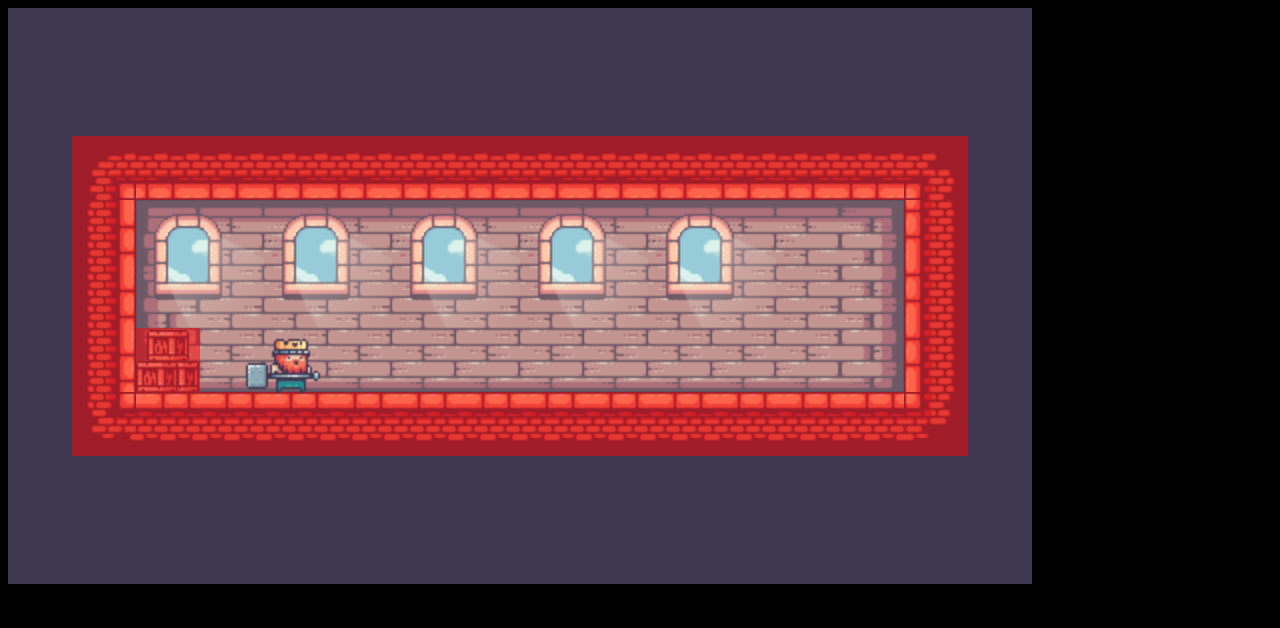
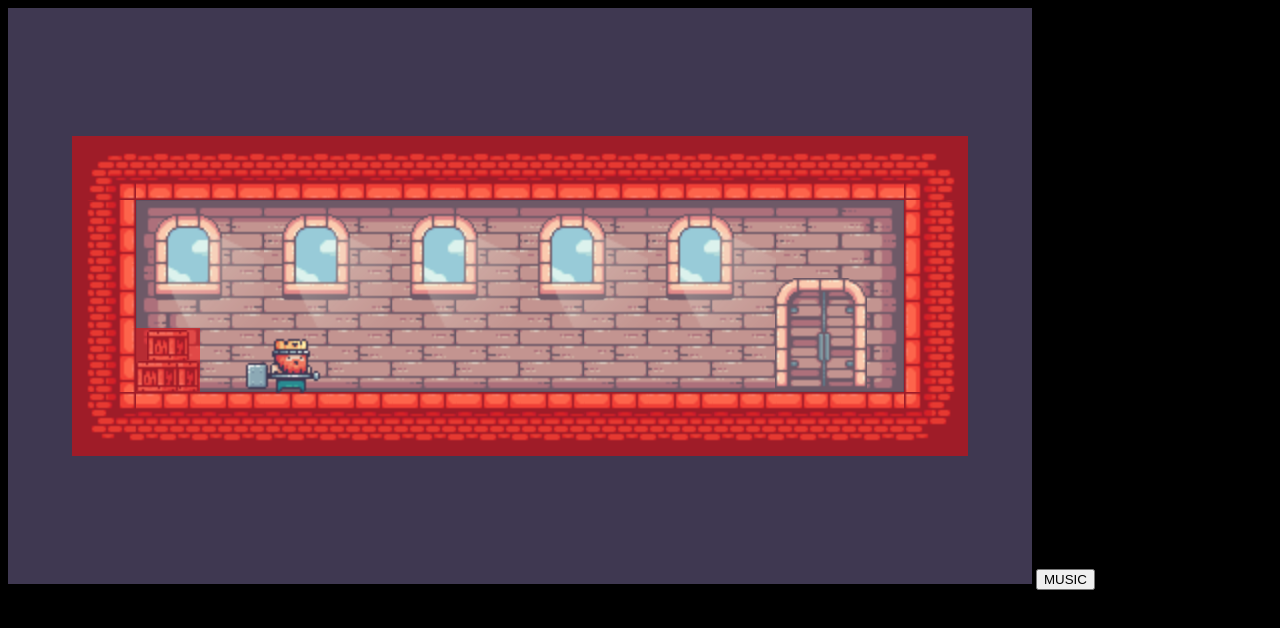
Before and after one commit to KoulLife/web-arcade-game, a plain HTML site: page index.html in a window 1280 px wide. Drawn offline with Linux system fonts and the light colour scheme.

Commit message:
11. door
문에 들어가는 애니메이션 적용

```diff
--- a/index.html
+++ b/index.html
@@ -11,3 +11,9 @@
 <script src="js/eventListener.js"></script>
 <script src="js/classes/CollisionBlocks.js"></script>
 <script src="index.js"></script>
+
+<audio id="audioContainer">
+  <source id="audioSource" src='./sound/hanni.mp3'/>
+</audio>
+
+<button onclick="music()">MUSIC</button>
--- a/index.js
+++ b/index.js
@@ -46,8 +46,28 @@ const player = new Player({
       imageSrc: './img/king/runLeft.png',
       image: new Image()
     },
+    enterDoor: {
+      frameRate: 8,
+      frameBuffer: 4,
+      loop: false,
+      imageSrc: './img/king/enterDoor.png',
+    },
   }
 })
+
+const doors = [
+  new Sprite({
+    position: {
+      x: 767,
+      y: 270,
+    },
+    imageSrc: './img/doorOpen.png',
+    frameRate: 5,
+    frameBuffer: 5,
+    loop: false,
+    autoplay: false,
+  }),
+]
 
 const keys = {
   w: {
@@ -69,24 +89,20 @@ function animate(){
     collisionBlocks.draw()
   })
 
-  player.velocity.x = 0
-  if(keys.d.pressed) {
-    player.switchSprite('runRight')
-    player.velocity.x = 5
-    player.lastDirections = 'right'
-  } else if(keys.a.pressed) {
-    player.switchSprite('runLeft')
-    player.velocity.x = -5
-    player.lastDirections = 'left'
-  }
-  else {
-    if (player.lastDirections === 'left') player.switchSprite('idleLeft')
-    else player.switchSprite('idleRight')
-  }
+  doors.forEach((door) => {
+    door.draw()
+  })
 
-
+  player.handleInput(keys)
   player.draw()
   player.update()
 }
 
+function music() {
+  const audioContainer = document.querySelector('#audioContainer');
+  audioContainer.loop = true
+  audioContainer.play()
+  audioContainer.autoplay = true;
+}
+
 animate()
--- a/js/classes/Player.js
+++ b/js/classes/Player.js
@@ -1,5 +1,5 @@
 class Player{
-  constructor({collisionBlocks = [], imageSrc, frameRate = 1, animations}) {
+  constructor({collisionBlocks = [], imageSrc, frameRate = 1, animations, loop = true}) {
     this.position = {
       x: 200,
       y: 200,
@@ -11,6 +11,7 @@ class Player{
       x: 0,
       y: 0,
     }
+    this.loop = loop
     this.gravity = 1
     this.collisionBlocks = collisionBlocks
 
@@ -85,12 +86,31 @@ class Player{
     this.checkForVerticalCollisions() // Check for vertical collisions
   }
 
+  handleInput(keys){
+    if (this.preventInput) return
+    this.velocity.x = 0
+    if(keys.d.pressed) {
+      this.switchSprite('runRight')
+      this.velocity.x = 5
+      this.lastDirections = 'right'
+    } else if(keys.a.pressed) {
+      this.switchSprite('runLeft')
+      this.velocity.x = -5
+      this.lastDirections = 'left'
+    }
+    else {
+      if (this.lastDirections === 'left') player.switchSprite('idleLeft')
+      else this.switchSprite('idleRight')
+    }
+  }
+
   switchSprite(name) {
     if (this.image === this.animations[name].image) return
     this.currentFrame = 0
     this.image = this.animations[name].image
     this.frameRate = this.animations[name].frameRate
     this.frameBuffer = this.animations[name].frameBuffer
+    this.loop = this.animations[name].loop
   }
 
   updateHitbox(){
--- a/js/classes/Sprite.js
+++ b/js/classes/Sprite.js
@@ -1,15 +1,97 @@
 class Sprite {
-  constructor({position, imageSrc}) {
+  constructor({
+                position,
+                imageSrc,
+                frameRate = 1,
+                animations,
+                frameBuffer = 2,
+                loop = true,
+                autoplay = true,
+              }) {
     this.position = position
     this.image = new Image()
     this.image.onload = () => {
       this.loaded = true
+      this.width = this.image.width / this.frameRate
+      this.height = this.image.height
     }
     this.image.src = imageSrc
     this.loaded = false
+    this.frameRate = frameRate
+    this.currentFrame = 0
+    this.elapsedFrames = 0
+    this.frameBuffer = frameBuffer
+    this.animations = animations
+    this.loop = loop
+    this.autoplay = autoplay
+    this.currentAnimation
+
+    if (this.animations) {
+      for (let key in this.animations) {
+        const image = new Image()
+        image.src = this.animations[key].imageSrc
+        this.animations[key].image = image
+      }
+    }
   }
-  draw(){
+  draw() {
     if (!this.loaded) return
-    c.drawImage(this.image, this.position.x, this.position.y)
+    const cropbox = {
+      position: {
+        x: this.width * this.currentFrame,
+        y: 0,
+      },
+      width: this.width,
+      height: this.height,
+    }
+
+    c.drawImage(
+      this.image,
+      cropbox.position.x,
+      cropbox.position.y,
+      cropbox.width,
+      cropbox.height,
+      this.position.x,
+      this.position.y,
+      this.width,
+      this.height
+    )
+
+    this.updateFrames()
   }
+
+  play() {
+    this.autoplay = true
+  }
+
+  updateFrames(){
+    if (!this.autoplay) return
+
+    this.elapsedFrames++
+
+    if(this.elapsedFrames % this.frameBuffer === 0){
+      if(this.currentFrame < this.frameRate - 1) this.currentFrame++
+      else if (this.loop) this.currentFrame = 0
+    }
+  }
+  // updateFrames() {
+  //   if (!this.autoplay) return
+  //
+  //   this.elapsedFrames++
+  //
+  //   if (this.elapsedFrames % this.frameBuffer === 0) {
+  //     if (this.currentFrame < this.frameRate - 1) this.currentFrame++
+  //     else if (this.loop) this.currentFrame = 0
+  //   }
+  //
+  //   if (this.currentAnimation?.onComplete) {
+  //     if (
+  //       this.currentFrame === this.frameRate - 1 &&
+  //       !this.currentAnimation.isActive
+  //     ) {
+  //       this.currentAnimation.onComplete()
+  //       this.currentAnimation.isActive = true
+  //     }
+  //   }
+  // }
 }
--- a/js/eventListener.js
+++ b/js/eventListener.js
@@ -1,7 +1,24 @@
 window.addEventListener('keydown', (event) => {
-  console.log(event)
+  if (player.preventInput) return
   switch (event.key){
     case 'w':
+      for (let i = 0; i < doors.length; i++){
+        const door = doors[i]
+        if(
+          player.hitbox.position.x + player.hitbox.width <=
+          door.position.x + door.width &&
+          player.hitbox.position.x >= door.position.x &&
+          player.hitbox.position.y + player.hitbox.height >= door.position.y &&
+          player.hitbox.position.y <= door.position.y + door.height
+        ){
+          player.velocity.x = 0
+          player.velocity.y = 0
+          player.preventInput = true
+          player.switchSprite('enterDoor')
+          return
+        }
+      }
+
       if(player.velocity.y === 0) player.velocity.y = -20
       break
 
```
Also changed, not shown: 1 other file.
